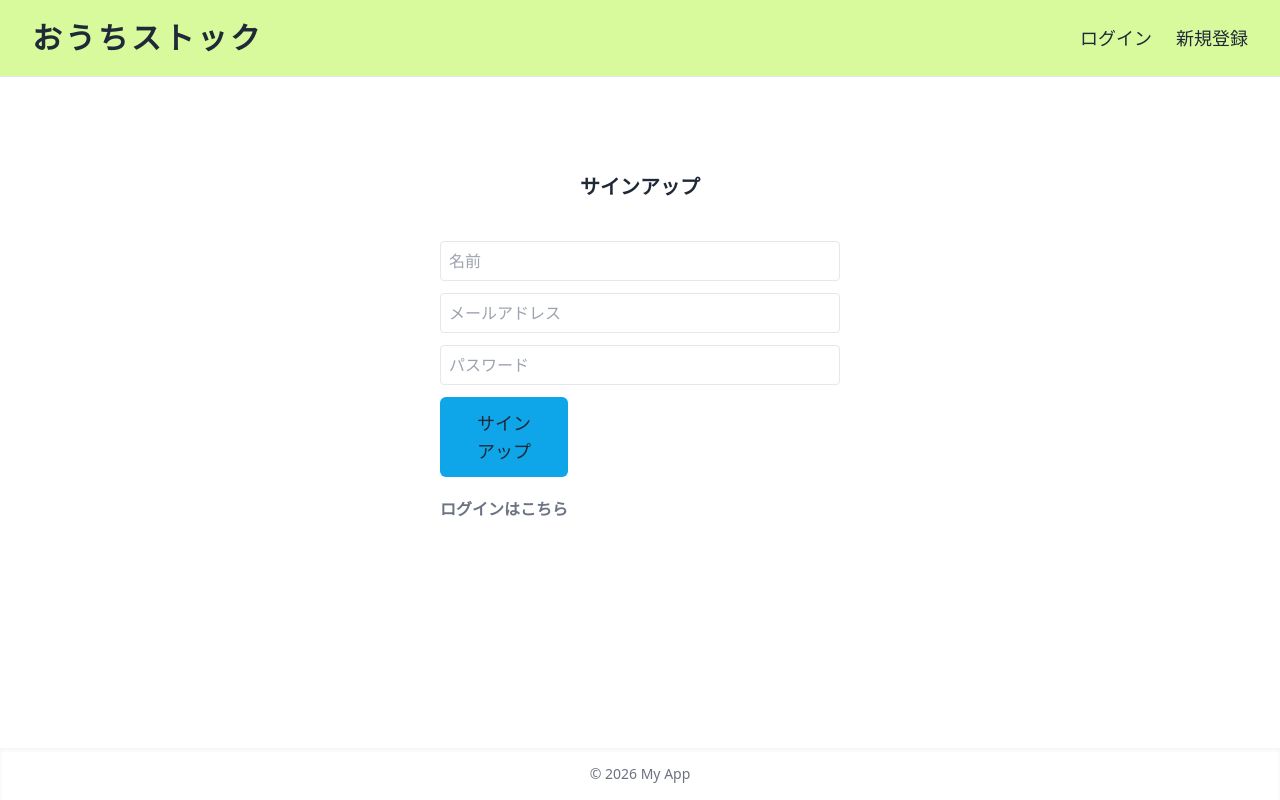
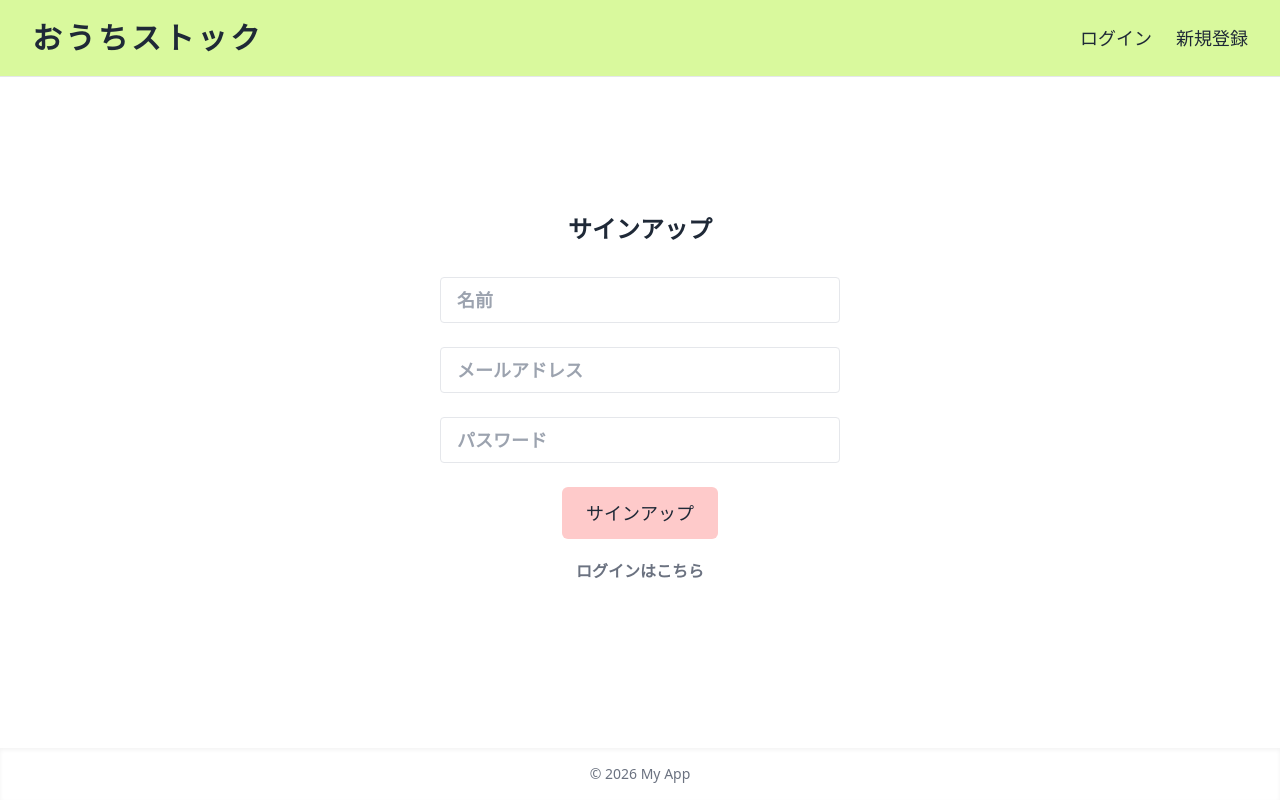
Before and after one commit to ricainais1-pixel/food-manager, a Next.js app: page /auth/signup in a window 1280 px wide. Built offline with nearby package versions, Linux system fonts and the light colour scheme; no server answers.

Commit message:
impotの変更

```diff
--- a/app/auth/signup/page.tsx
+++ b/app/auth/signup/page.tsx
@@ -1,10 +1,9 @@
 import { cookies } from "next/headers";
 import { createServerClient } from "@supabase/ssr";
 import { redirect } from "next/navigation";
-import Signup from "@/components/features/auth/signup";
 import type { Database } from "@/lib/database.types";
+import RegisterForm from "@/components/features/auth/components/RegisterForm";
 
-// サインアップページ
 const SignupPage = async () => {
 
     const cookieStore = await cookies()
@@ -26,18 +25,16 @@ const SignupPage = async () => {
     }
     )
 
-    // セッションの取得
     const {
         data:{session},
     }=await supabase.auth.getSession()
 
-    // 認証している場合、リダイレクト
     if (session) {
         redirect('/')
     }
 
     return(
-        <Signup />
+        <RegisterForm />
     )
 }
 
```
